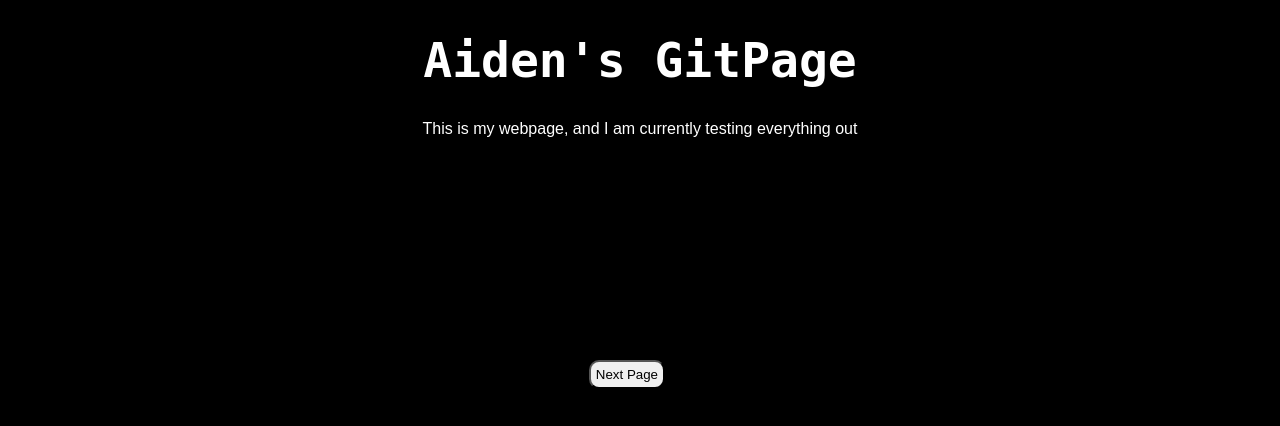
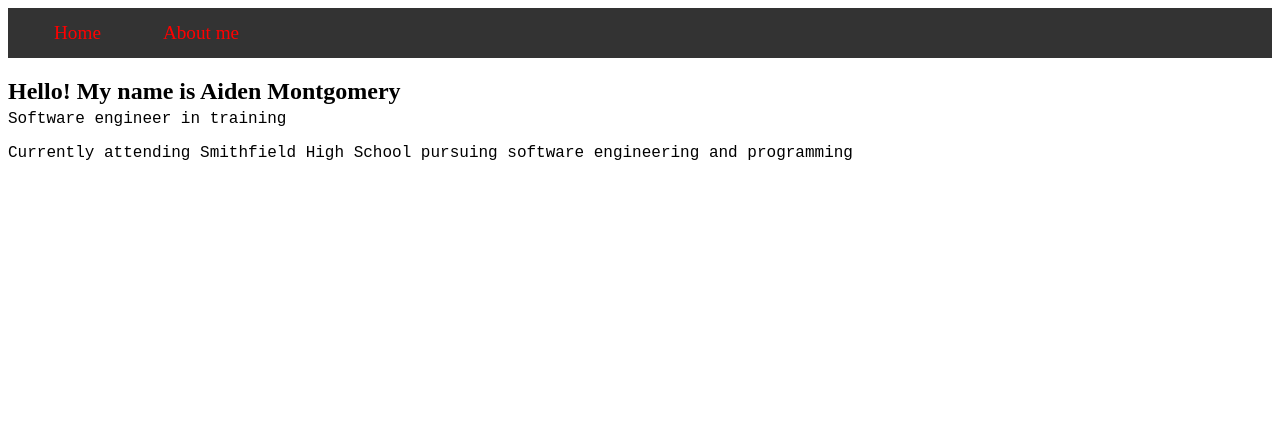
Before and after one commit to Unovya/Unovya.github.io, a plain HTML site: page index.html in a window 1280 px wide. Drawn offline with Linux system fonts and the light colour scheme.

Commit message:
General Changes

```diff
--- /dev/null
+++ b/aboutMeStyle.css
@@ -0,0 +1,34 @@
+.TopNav{
+    background-color: #333;
+    overflow: hidden;
+}
+
+.TopNav a{
+    float: left;
+    display: block;
+    color: red;
+    text-decoration: none;
+    margin-left: 30px;
+    font-size: 120%;
+    padding: 14px 16px;
+    text-align: center;
+}
+.TopNav a:hover{
+    color: darkred;
+}
+.TopNav a:active{
+    color: blueviolet;
+    background-color: darkblue;
+}
+.txt{
+    text-align: center;
+}
+
+#title{
+    text-align: center;
+}
+
+#title::first-letter{
+    font-size: 105%;
+    color: red;
+}
--- a/index.html
+++ b/index.html
@@ -2,21 +2,30 @@
 <html lang="en">
 <head>
     <meta charset="UTF-8">
-    <title class="txt">Aiden Homepage</title>
-    <link rel="stylesheet" type="text/css" href="style.css">
+    <title class="txt">Homepage</title>
+    <link rel="stylesheet" type="text/css" href="indexStyle.css">
 </head>
 <body>
-    <h1 id="topTitle" class="txt" >Aiden's GitPage</h1>
 
-    <p class="txt" style="text-align: center">
-        This is my webpage, and I am currently testing everything out
+    <div class="TopNav">
+        <a id="aboutMe" href="index.html"> Home </a>
+        <a class="active" href="aboutMe.html">About me</a>
+    </div>
+
+    <h2>Hello! My name is Aiden Montgomery</h2>
+    <p class="txt" id="titleSub">
+        Software engineer  in training
+    </p>
+    <p class="txt">
+        Currently attending Smithfield High School pursuing software engineering and programming <br>
+
     </p>
 
-    <div id="buttWrap">
-        <button type="button" id="butt1">
-            Next Page
-        </button>
-    </div>
+    <p class="txt" id=""> </p>
+
+
+
+
 
 <script src="script.js"></script>
 
--- /dev/null
+++ b/indexStyle.css
@@ -0,0 +1,48 @@
+h1{
+    font-size: 300%;
+    text-align: center;
+}
+
+h1::first-letter{
+    font-size: 120%;
+    font-weight: bold;
+    color: blueviolet;
+}
+
+.TopNav{
+    background-color: #333;
+    overflow: hidden;
+}
+
+.TopNav a{
+    float: left;
+    color: red;
+    text-decoration: none;
+    margin-left: 30px;
+    font-size: 120%;
+    padding: 14px 16px;
+
+}
+.TopNav a:hover{
+    color: darkred;
+}
+.TopNav a:active{
+    color: darkred;
+}
+
+#titleSub{
+    margin-top: -15px;
+}
+
+body{
+    background: white;
+}
+
+.txt{
+    color:black;
+    font-family: courier-new, monospace;
+}
+
+text{
+    color:black;
+}
--- a/script.js
+++ b/script.js
@@ -3,5 +3,5 @@ const newButton = document.getElementById("butt1")
 
 
 newButton.addEventListener('click', () => {
-    window.location.href = 'test2.html'
+    window.location.href = 'aboutMe.html'
 })
--- a/style.css
+++ /dev/null
@@ -1,42 +0,0 @@
-h1{
-    font-size: 300%;
-
-}
-
-.buttWrap{
-    text-align: center;
-}
-
-#butt1{
-    text-align: center;
-    position: absolute;
-    top: 45%;
-    margin-top: auto;
-    left: 46%;
-
-    box-sizing: border-box;
-    display: flex;
-    justify-content: center;
-    align-items: center;
-    border-color: black;
-    border-radius: 10px;
-    padding: 5px;
-}
-
-#butt1:hover{
-    background-color: lightgray;
-
-}
-
-body{
-    background: black;
-}
-
-.txt{
-    color: white;
-    font-family: arial, sans-serif;
-}
-#topTitle{
-    text-align: center;
-    font-family: "DejaVu Sans Mono", monospace;
-}
```
Also changed, not shown: aboutMe.html (added, +32 -0 lines), test2.html (deleted, +0 -17 lines).
